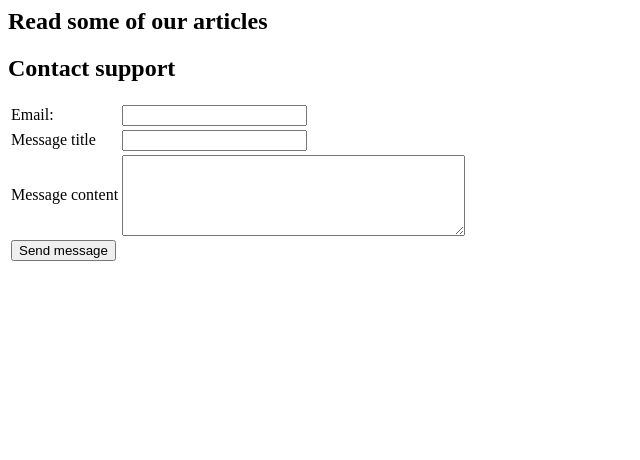
After one commit to buhala/breader, a PHP site: page /showTopics.php in a window 1280 px wide. The commit adds this page. Shown: the top 460 px of the page, without its empty margins (0-640 px from the left). Run offline with PHP 8.4, Linux system fonts and the light colour scheme; data that the repository does not hold is empty; some libraries are stand-ins or nearby versions.

Commit message:
Added help and updated error page

```diff
--- a/project/controllers/api.php
+++ b/project/controllers/api.php
@@ -1,4 +1,7 @@
 <?php
+/**
+ * API class
+ */
 class api extends b_controller{
     /**
      * Since all the API returns is JSON, might as well set the header here
@@ -88,4 +91,5 @@ class api extends b_controller{
         }
         $this->loadView('JsonDisplay',$return);
     }
+
 }
--- a/project/views/errorPage.php
+++ b/project/views/errorPage.php
@@ -1,5 +1,5 @@
 <div style="padding-bottom: 500px"><h2>Error occuried</h2>
-Hi there, you seem to be lost. You can follow some of theese links to get back on track<br>
+Hi there, something is wrong :(. You can follow some of theese links to get back on track<br>
 <ul>
     <li><a href="<?=SITE_PATH?>login"><b>Login</b></a></li>
     <li><a href="<?=SITE_PATH?>stories"><b>Your stories</b></a></li>
--- /dev/null
+++ b/project/views/redirect.php
@@ -0,0 +1,3 @@
+<script>alert('Your request has been sent!');
+window.location.href='<?=SITE_PATH?>help'
+</script>
--- /dev/null
+++ b/project/views/showTopics.php
@@ -0,0 +1,31 @@
+<h2>Read some of our articles</h2>
+<ol>
+<?php
+
+foreach($data as $entry){
+    echo '<li><a href="'.SITE_PATH.'help/viewArc/'.$entry->id.'"><u>'.$entry->topic.'</u></a></li>';
+}
+
+?>
+</ol>
+<h2>Contact support</h2>
+<form method="post" action="<?=SITE_PATH?>help/submitRequest">
+    <table>
+        <tr>
+            <td>Email:</td>
+            <td><input type="text" name="email"></td>
+        </tr>
+        <tr>
+            <td>Message title</td>
+            <td><input type="text" name="title"></td>
+        </tr>
+        <tr>
+            <td>Message content</td>
+            <td><textarea rows="5" cols="40" name="msg"></textarea></td>
+        </tr>
+        <tr>
+            <td><input type="submit" name="act" value="Send message"></td>
+        </tr>
+    </table>
+</form>
+<div style="padding:300px"></div>
--- /dev/null
+++ b/project/views/singleTopic.php
@@ -0,0 +1,5 @@
+<?php
+//This has to be a seperate view :(
+echo '<h2>'.$data->topic.'</h2><br>'.$data->content.'';
+?>
+<div style="padding-bottom: 500px"></div>
```
Also changed, not shown: project/controllers/help.php (added, +38 -0 lines), project/models/help_model.php (added, +12 -0 lines).
